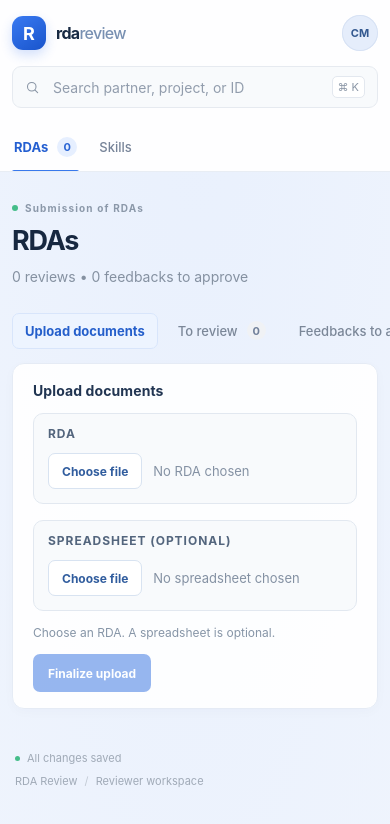
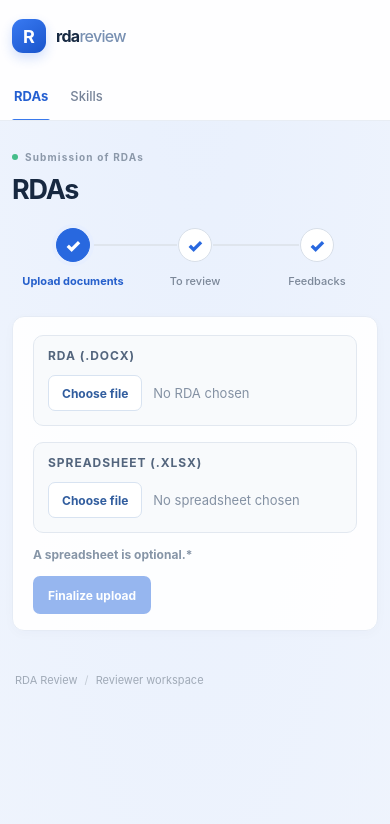
Before and after one commit to lucasvieira-ia/frontend_rda_poc, an Angular app: page / in a window 390 px wide. Shown: the top 824 px of the page. Built offline with nearby package versions, Linux system fonts and the light colour scheme.

Commit message:
Fixing issues

```diff
--- a/package.json
+++ b/package.json
@@ -21,6 +21,7 @@
     "@angular/router": "^22.2.0",
     "@angular/ssr": "^22.2.2",
     "express": "^5.1.0",
+    "jszip": "^3.10.2",
     "mammoth": "^1.13.0",
     "rxjs": "~7.8.0",
     "tslib": "^2.3.0"
--- a/src/app/app.html
+++ b/src/app/app.html
@@ -5,26 +5,6 @@
         <span class="brand-mark">R</span>
         <span class="brand-name">rda<span>review</span></span>
       </a>
-
-      <label class="search-box">
-        <svg viewBox="0 0 24 24" aria-hidden="true">
-          <circle cx="10.8" cy="10.8" r="6.8"></circle>
-          <path d="m16 16 4.2 4.2"></path>
-        </svg>
-        <input
-          type="search"
-          placeholder="Search partner, project, or ID"
-          aria-label="Search partner, project, or ID"
-          (input)="onSearch($event)"
-        />
-        <kbd>⌘ K</kbd>
-      </label>
-
-      <div class="user-controls">
-        <button class="avatar" type="button" aria-label="Account menu for Camila Martins">
-          CM
-        </button>
-      </div>
     </div>
 
     <nav class="primary-nav" aria-label="Primary navigation" role="tablist">
@@ -36,7 +16,7 @@
         [attr.aria-selected]="activePage() === 'queue'"
         (click)="selectPage('queue')"
       >
-        RDAs <span class="nav-badge">{{ totalQueueCount() }}</span>
+        RDAs
       </button>
       <button
         class="primary-tab"
@@ -57,44 +37,45 @@
       <div>
         <div class="eyebrow"><span class="eyebrow-dot"></span> Submission of RDAs </div>
         <h1>RDAs</h1>
-        <p class="summary">{{ queueSummary() }}</p>
       </div>
     </div>
 
-    <nav class="queue-tabs" aria-label="Queue sections" role="tablist">
+    <nav class="workflow-stepper" aria-label="RDA workflow">
+      <ol class="workflow-step-list">
         @for (filter of queueFilters(); track filter.key) {
+          <li class="workflow-step" [class.completed]="isStepCompleted(filter.key)">
             <button
-          class="queue-tab"
+              class="workflow-step-button"
               type="button"
-          role="tab"
-          [id]="'queue-tab-' + filter.key"
+              [id]="'workflow-step-' + filter.key"
               [class.active]="selectedQueue() === filter.key"
-          [attr.aria-selected]="selectedQueue() === filter.key"
+              [attr.aria-current]="selectedQueue() === filter.key ? 'step' : null"
               [attr.aria-controls]="filter.key === 'upload' ? 'upload-panel' : 'queue-panel'"
               (click)="selectQueue(filter.key)"
             >
-          {{ filter.label }}
-          @if (filter.count !== undefined) {
-            <span class="count-badge">{{ filter.count }}</span>
+              <span class="workflow-step-indicator" aria-hidden="true">✓</span>
+              <span class="workflow-step-caption">
+                <span class="workflow-step-label">{{ filter.label }}</span>
+              </span>
+            </button>
+          </li>
         }
-        </button>
-      }
+      </ol>
     </nav>
 
     @if (selectedQueue() === 'upload') {
     <section
       id="upload-panel"
       class="upload-section"
-      role="tabpanel"
-      aria-labelledby="queue-tab-upload"
+      aria-labelledby="workflow-step-upload"
     >
-      <div class="upload-header">
+      <!-- <div class="upload-header">
         <h2>Upload documents</h2>
-      </div>
+      </div> -->
 
       <div class="upload-grid">
         <label class="upload-field">
-          <span class="upload-field-label">RDA</span>
+          <span class="upload-field-label">RDA (.DOCX)</span>
           <span class="file-picker">
             <input
               class="file-picker-input"
@@ -111,7 +92,7 @@
         </label>
 
         <label class="upload-field">
-          <span class="upload-field-label">Spreadsheet (optional)</span>
+          <span class="upload-field-label">Spreadsheet (.XLSX)</span>
           <span class="file-picker">
             <input
               class="file-picker-input"
@@ -128,7 +109,7 @@
         </label>
       </div>
       <div class="upload-actions">
-        <span>Choose an RDA. A spreadsheet is optional.</span>
+        <span><b>A spreadsheet is optional.*</b></span>
         <button
           class="finalize-upload"
           type="button"
@@ -143,12 +124,71 @@
     <section
       id="queue-panel"
       class="queue-list"
-      role="tabpanel"
-      [attr.aria-labelledby]="'queue-tab-' + selectedQueue()"
-      aria-label="Reviews to complete"
+      [attr.aria-labelledby]="'workflow-step-' + selectedQueue()"
     >
       @for (item of visibleItems(); track item.id) {
-        <article class="review-card">
+        <article class="review-card" [class.review-card-feedback]="item.reviewStarted">
+          @if (item.reviewStarted) {
+            <section class="document-preview" aria-label="Backend-generated RDA preview">
+              @if (item.generatedRdaUrl) {
+                <div class="generated-rda-heading">
+                  <h2>RDA with Comments</h2>
+                  <a
+                    class="generated-rda-download"
+                    [href]="item.generatedRdaUrl"
+                    download="Mock_RDA.docx"
+                  >
+                    Download generated RDA
+                  </a>
+                </div>
+              }
+              @if (item.preparingPreview) {
+                <p>Preparing the generated RDA preview...</p>
+              } @else if (item.previewError; as previewError) {
+                <p class="preview-error" role="alert">{{ previewError }}</p>
+              } @else if (item.docxPreviewHtml) {
+                @if (item.commentError; as commentError) {
+                  <p class="preview-error" role="alert">{{ commentError }}</p>
+                }
+                <div class="docx-preview-viewport">
+                  <div class="docx-preview" [innerHTML]="item.docxPreviewHtml"></div>
+                </div>
+                <section class="document-comments" aria-label="RDA comments">
+                  <h3>Comments ({{ item.comments?.length ?? 0 }})</h3>
+                  @if (item.comments?.length) {
+                    <ol class="document-comment-list">
+                      @for (comment of item.comments; track comment.id) {
+                        <li class="document-comment">
+                          <div class="document-comment-heading">
+                            <span
+                              class="document-comment-severity"
+                              [class.document-comment-severity-error]="comment.severity === 'error'"
+                              [class.document-comment-severity-warning]="comment.severity === 'warning'"
+                            >
+                              {{
+                                comment.severity === 'error'
+                                  ? 'Error'
+                                  : comment.severity === 'warning'
+                                    ? 'Warning'
+                                    : 'Comment'
+                              }}
+                            </span>
+                            <span class="document-comment-author">{{ comment.author }}</span>
+                          </div>
+                          @if (comment.quote) {
+                            <blockquote>{{ comment.quote }}</blockquote>
+                          }
+                          <p>{{ comment.text }}</p>
+                        </li>
+                      }
+                    </ol>
+                  } @else {
+                    <p>No comments were found in this document.</p>
+                  }
+                </section>
+              }
+            </section>
+          } @else {
             <div class="project-column">
             <div class="organization-line">
               <span class="organization-avatar">{{ item.organizationInitials }}</span>
@@ -254,20 +294,6 @@
               </svg>
             </button>
             </div>
-
-          @if (item.reviewStarted) {
-            <section class="document-preview" aria-label="RDA document preview">
-              @if (item.preparingPreview) {
-                <p>Preparing the RDA preview...</p>
-              } @else if (item.previewError; as previewError) {
-                <p class="preview-error" role="alert">{{ previewError }}</p>
-              } @else if (item.docxPreviewHtml) {
-                <h3>RDA preview</h3>
-                <div class="docx-preview-viewport">
-                  <div class="docx-preview" [innerHTML]="item.docxPreviewHtml"></div>
-                </div>
-              }
-            </section>
           }
         </article>
       } @empty {
@@ -286,7 +312,6 @@
     }
 
     <footer class="page-footer">
-      <span class="footer-status"><span></span> All changes saved</span>
       <span>RDA Review <span class="footer-separator">/</span> Reviewer workspace</span>
     </footer>
     } @else {
--- a/src/app/app.scss
+++ b/src/app/app.scss
@@ -46,7 +46,6 @@ button {
   height: 82px;
   display: flex;
   align-items: center;
-  gap: 28px;
 }
 
 .brand {
@@ -82,27 +81,6 @@ button {
   font-weight: 500;
 }
 
-.search-box {
-  display: flex;
-  align-items: center;
-  gap: 11px;
-  width: min(600px, 52vw);
-  flex: 0 1 600px;
-  height: 42px;
-  padding: 0 12px;
-  border: 1px solid #e6eaf0;
-  border-radius: 9px;
-  background: #f8fafc;
-  color: #8995a5;
-  transition: border-color 160ms ease, box-shadow 160ms ease;
-}
-
-.search-box:focus-within {
-  border-color: #9bbcf8;
-  box-shadow: 0 0 0 3px rgba(37, 99, 235, 0.09);
-}
-
-.search-box svg,
 .file-icon svg,
 .clock-icon svg,
 .start-review svg,
@@ -114,51 +92,6 @@ button {
   stroke-linecap: round;
   stroke-linejoin: round;
   stroke-width: 1.7;
-}
-
-.search-box input {
-  width: 100%;
-  min-width: 0;
-  border: 0;
-  outline: 0;
-  background: transparent;
-  color: var(--ink);
-  font-size: 14px;
-}
-
-.search-box input::placeholder {
-  color: #929dad;
-}
-
-.search-box kbd {
-  flex: 0 0 auto;
-  padding: 3px 5px;
-  border: 1px solid #e3e8ef;
-  border-radius: 5px;
-  background: #fff;
-  color: #8995a5;
-  font-family: inherit;
-  font-size: 11px;
-}
-
-.user-controls {
-  display: flex;
-  align-items: center;
-  gap: 22px;
-  margin-left: auto;
-  flex: 0 0 auto;
-}
-
-.avatar {
-  width: 36px;
-  height: 36px;
-  border: 0;
-  border-radius: 50%;
-  background: #e5edfb;
-  color: #345990;
-  font-size: 11px;
-  font-weight: 750;
-  box-shadow: inset 0 0 0 1px #d7e2f4;
 }
 
 .primary-nav {
@@ -445,43 +378,108 @@ h1 {
   opacity: 0.48;
 }
 
-.queue-tabs {
-  display: flex;
-  align-items: center;
-  gap: 7px;
-  min-height: 52px;
-  padding: 0 0 13px;
-  overflow-x: auto;
+.workflow-stepper {
+  margin-bottom: 24px;
+  padding: 0 12px;
 }
 
-.queue-tab {
-  display: inline-flex;
+.workflow-step-list {
+  display: flex;
+  margin: 0;
+  padding: 0;
+  list-style: none;
+}
+
+.workflow-step {
+  position: relative;
+  flex: 1;
+  min-width: 0;
+}
+
+.workflow-step:not(:last-child)::after {
+  position: absolute;
+  top: 16px;
+  left: calc(50% + 18px);
+  width: calc(100% - 36px);
+  height: 2px;
+  background: #dfe5ed;
+  content: "";
+}
+
+.workflow-step.completed:not(:last-child)::after {
+  background: #2868df;
+}
+
+.workflow-step-button {
+  position: relative;
+  z-index: 1;
+  display: flex;
+  width: 100%;
   align-items: center;
-  gap: 9px;
-  min-height: 36px;
-  padding: 0 12px;
-  border: 1px solid transparent;
-  border-radius: 7px;
+  flex-direction: column;
+  gap: 8px;
+  padding: 0;
+  border: 0;
   background: transparent;
   color: #7b8798;
+  cursor: pointer;
+  text-align: center;
+}
+
+.workflow-step-indicator {
+  display: grid;
+  width: 34px;
+  height: 34px;
+  place-items: center;
+  border: 1px solid #d7dee8;
+  border-radius: 50%;
+  background: #fff;
+  color: #2868df;
+  font-size: 18px;
+  font-weight: 900;
+  transition: border-color 140ms ease, background 140ms ease, color 140ms ease;
+}
+
+.workflow-step-caption {
+  display: flex;
+  min-height: 22px;
+  align-items: center;
+  justify-content: center;
+  gap: 8px;
+}
+
+.workflow-step-label {
   font-size: 13px;
   font-weight: 550;
-  white-space: nowrap;
 }
 
-.queue-tab:hover {
-  background: #f0f4f9;
+.workflow-step-button:hover .workflow-step-label {
   color: #394a62;
 }
 
-.queue-tab.active {
-  border-color: #d8e5fb;
-  background: #edf4ff;
+.workflow-step-button.active {
+  color: #255fcb;
+}
+
+.workflow-step-button.active .workflow-step-indicator {
+  border-color: #2868df;
+  background: #2868df;
+  color: #fff;
+  box-shadow: 0 0 0 4px #e7efff;
+}
+
+.workflow-step.completed .workflow-step-indicator {
+  border-color: #2868df;
+  background: #2868df;
+  color: #fff;
+}
+
+.workflow-step-button.active .workflow-step-label {
   color: #255fcb;
   font-weight: 700;
 }
 
-.queue-tab.active .count-badge {
+.workflow-step-button.active .count-badge {
   background: #dceaff;
   color: #255fcb;
 }
@@ -510,6 +508,11 @@ h1 {
   background: rgba(255, 255, 255, 0.95);
   box-shadow: 0 3px 12px rgba(29, 48, 76, 0.025);
   transition: border-color 160ms ease, box-shadow 160ms ease, transform 160ms ease;
+}
+
+.review-card-feedback {
+  grid-template-columns: minmax(0, 1fr);
+  align-items: start;
 }
 
 .review-card:hover {
@@ -606,6 +609,30 @@ h1 {
   font-weight: 700;
 }
 
+.generated-rda-heading {
+  display: flex;
+  align-items: center;
+  justify-content: space-between;
+  gap: 16px;
+}
+
+.generated-rda-heading h2 {
+  color: #243650;
+  font-size: 16px;
+  font-weight: 700;
+}
+
+.generated-rda-download {
+  color: #2868df;
+  font-size: 12px;
+  font-weight: 600;
+  text-decoration: none;
+}
+
+.generated-rda-download:hover {
+  text-decoration: underline;
+}
+
 .docx-preview-viewport {
   max-height: 72vh;
   overflow: auto;
@@ -618,10 +645,9 @@ h1 {
 
 .docx-preview {
   box-sizing: border-box;
-  width: min(8.5in, 100%);
-  min-height: 11in;
+  width: min(8in, 100%);
   margin: 0 auto;
-  padding: clamp(24px, 8%, 1in);
+  padding: clamp(20px, 6%, 0.65in);
   border: 1px solid #dce4ee;
   box-shadow: 0 2px 8px rgba(29, 48, 76, 0.12);
   background: #fff;
@@ -635,6 +661,74 @@ h1 {
 
 .docx-preview img {
   max-width: 100%;
+}
+
+.document-comments {
+  margin-top: 22px;
+}
+
+.document-comments h3 {
+  margin-bottom: 12px;
+  color: #243650;
+  font-size: 14px;
+  font-weight: 700;
+}
+
+.document-comment-list {
+  display: grid;
+  margin: 0;
+  padding: 0;
+  gap: 10px;
+  list-style: none;
+}
+
+.document-comment {
+  padding: 12px 14px;
+  border: 1px solid #e3e8ef;
+  border-radius: 6px;
+  background: #fff;
+}
+
+.document-comment-heading {
+  display: flex;
+  align-items: center;
+  justify-content: space-between;
+  gap: 10px;
+}
+
+.document-comment-severity {
+  color: #526174;
+  font-size: 11px;
+  font-weight: 700;
+}
+
+.document-comment-severity-error {
+  color: #b42318;
+}
+
+.document-comment-severity-warning {
+  color: #8a5b00;
+}
+
+.document-comment-author {
+  color: #65758b;
+  font-size: 12px;
+}
+
+.document-comment blockquote {
+  margin: 10px 0 6px;
+  padding-left: 10px;
+  border-left: 2px solid #cbd5e1;
+  color: #65758b;
+  font-size: 12px;
+}
+
+.document-comment p,
+.document-comments > p {
+  margin-top: 6px;
+  color: #243650;
+  font-size: 13px;
+  line-height: 1.5;
 }
 
 @media print {
@@ -652,6 +746,14 @@ h1 {
     padding: 0;
     border: 0;
     box-shadow: none;
+  }
+
+}
+
+@media (min-width: 1100px) {
+  .docx-preview-viewport {
+    padding-right: clamp(130px, 12vw, 170px);
+    padding-left: clamp(130px, 12vw, 170px);
   }
 }
 
@@ -970,18 +1072,6 @@ h1 {
     width: min(100% - 40px, 760px);
   }
 
-  .header-main {
-    gap: 24px;
-  }
-
-  .search-box {
-    width: min(600px, 52vw);
-  }
-
-  .user-controls {
-    gap: 12px;
-  }
-
   .review-card {
     grid-template-columns: minmax(210px, 0.9fr) minmax(260px, 1.1fr) 145px;
     gap: 17px;
@@ -1005,20 +1095,7 @@ h1 {
   }
 
   .header-main {
-    height: auto;
-    min-height: 72px;
-    flex-wrap: wrap;
-    gap: 15px;
-    padding: 15px 0;
-  }
-
-  .search-box {
-    order: 3;
-    width: 100%;
-  }
-
-  .user-controls {
-    gap: 12px;
+    height: 72px;
   }
 
   .primary-nav {
@@ -1116,16 +1193,20 @@ h1 {
     font-size: 16px;
   }
 
-  .user-controls {
-    gap: 9px;
-  }
-
   .primary-nav {
     gap: 18px;
   }
 
-  .queue-tabs {
-    margin-right: -12px;
+  .workflow-stepper {
+    padding-inline: 0;
+  }
+
+  .workflow-step-label {
+    font-size: 11px;
+  }
+
+  .workflow-step-caption {
+    gap: 5px;
   }
 
   .review-card {
--- a/src/app/app.ts
+++ b/src/app/app.ts
@@ -1,5 +1,8 @@
-import { Component, computed, OnDestroy, signal } from '@angular/core';
+import { HttpClient, HttpErrorResponse } from '@angular/common/http';
+import { Component, computed, inject, OnDestroy, signal } from '@angular/core';
 import * as mammoth from 'mammoth';
+import { firstValueFrom } from 'rxjs';
+import { DocxComment, extractDocxComments } from './docx-comments';
 
 type QueueCategory = 'review' | 'feedback';
 type QueueTab = 'upload' | QueueCategory;
@@ -8,7 +11,6 @@ type PrimaryPage = 'queue' | 'skills';
 interface QueueFilter {
   key: QueueTab;
   label: string;
-  count?: number;
 }
 
 interface ReviewMetric {
@@ -40,7 +42,10 @@ interface ReviewItem {
   reviewStarted?: boolean;
   preparingPreview?: boolean;
   docxPreviewHtml?: string;
+  generatedRdaUrl?: string;
+  comments?: DocxComment[];
   previewError?: string;
+  commentError?: string;
 }
 
 @Component({
@@ -49,9 +54,9 @@ interface ReviewItem {
   templateUrl: './app.html',
 })
 export class App implements OnDestroy {
+  private readonly http = inject(HttpClient);
   protected readonly activePage = signal<PrimaryPage>('queue');
   protected readonly selectedQueue = signal<QueueTab>('upload');
-  protected readonly searchTerm = signal('');
   protected readonly selectedFiles = signal<Record<1 | 2, File | null>>({
     1: null,
     2: null,
@@ -78,57 +83,32 @@ export class App implements OnDestroy {
   );
 
   protected readonly queueFilters = computed<QueueFilter[]>(() => {
-    const counts = this.queueCounts();
-
     return [
       { key: 'upload', label: 'Upload documents' },
-      { key: 'review', label: 'To review', count: counts.review },
-      { key: 'feedback', label: 'Feedbacks to approve', count: counts.feedback },
+      { key: 'review', label: 'To review' },
+      { key: 'feedback', label: 'Feedbacks' },
     ];
   });
 
-  protected readonly queueSummary = computed(() => {
-    const counts = this.queueCounts();
-    const summary = [
-      `${counts.review} ${counts.review === 1 ? 'review' : 'reviews'}`,
-      `${counts.feedback} ${counts.feedback === 1 ? 'feedback to approve' : 'feedbacks to approve'}`,
-    ];
-
-    return summary.join(' • ');
-  });
-
   protected readonly visibleItems = computed(() => {
-    const query = this.searchTerm().trim().toLocaleLowerCase();
     const selectedQueue = this.selectedQueue();
 
-    return this.reviewItems().filter((item) => {
-      const matchesQueue = selectedQueue !== 'upload' && item.category === selectedQueue;
-      const searchableText = [
-        item.organization,
-        item.project,
-        item.id,
-        item.file,
-        ...(item.attachments?.map((attachment) => attachment.name) ?? []),
-      ]
-        .join(' ')
-        .toLocaleLowerCase();
-
-      return matchesQueue && (!query || searchableText.includes(query));
-    });
+    return this.reviewItems().filter(
+      (item) => selectedQueue !== 'upload' && item.category === selectedQueue,
+    );
   });
 
   protected selectQueue(queue: QueueTab): void {
     this.selectedQueue.set(queue);
   }
 
+  protected isStepCompleted(step: QueueTab): boolean {
+    const stepOrder: QueueTab[] = ['upload', 'review', 'feedback'];
+    return stepOrder.indexOf(step) < stepOrder.indexOf(this.selectedQueue());
+  }
+
   protected selectPage(page: PrimaryPage): void {
     this.activePage.set(page);
-  }
-
-  protected onSearch(event: Event): void {
-    if (event.target instanceof HTMLInputElement) {
-      this.searchTerm.set(event.target.value);
-    }
   }
 
   protected onFileSelected(event: Event, fileSlot: 1 | 2): void {
@@ -182,15 +162,48 @@ export class App implements OnDestroy {
     this.selectedQueue.set('feedback');
 
     try {
+      const formData = new FormData();
+      formData.append('file_1', rda.file, rda.name);
+      const spreadsheet = item.attachments?.find(
+        (attachment) => attachment.role === 'Spreadsheet',
+      );
+      if (spreadsheet) {
+        formData.append('file_2', spreadsheet.file, spreadsheet.name);
+      }
+
+      const mockRda = await firstValueFrom(
+        this.http.post('http://localhost:8000/api/reviews/ingest', formData, {
+          responseType: 'blob',
+        }),
+      );
+      const generatedRdaUrl = URL.createObjectURL(mockRda);
+      this.uploadObjectUrls.push(generatedRdaUrl);
+      this.updateReview(itemId, { generatedRdaUrl });
       const result = await mammoth.convertToHtml({
-        arrayBuffer: await rda.file.arrayBuffer(),
+        arrayBuffer: await mockRda.arrayBuffer(),
       });
       if (!result.value.trim()) {
         throw new Error('The document contains no previewable text.');
       }
-      this.updateReview(itemId, { docxPreviewHtml: result.value });
+      let comments: DocxComment[] = [];
+      let commentError: string | undefined;
+      try {
+        comments = await extractDocxComments(mockRda);
+      } catch (error: unknown) {
+        const reason = error instanceof Error ? ` ${error.message}` : '';
+        commentError = `Could not display DOCX comments.${reason}`;
+      }
+      this.updateReview(itemId, {
+        docxPreviewHtml: result.value,
+        comments,
+        commentError,
+      });
     } catch (error: unknown) {
-      const reason = error instanceof Error ? ` ${error.message}` : '';
+      const reason = error instanceof HttpErrorResponse
+        ? ` Request failed (${error.status}): ${error.message}`
+        : error instanceof Error
+          ? ` ${error.message}`
+          : ' An unknown error occurred.';
       this.updateReview(itemId, {
         previewError: `Could not display the DOCX preview.${reason}`,
       });
--- /dev/null
+++ b/src/app/docx-comments.ts
@@ -0,0 +1,114 @@
+import JSZip from 'jszip';
+
+const WORD_NAMESPACE = 'http://schemas.openxmlformats.org/wordprocessingml/2006/main';
+
+export interface DocxComment {
+  id: string;
+  author: string;
+  text: string;
+  quote: string;
+  severity: 'error' | 'warning' | 'comment';
+}
+
+export async function extractDocxComments(docx: Blob): Promise<DocxComment[]> {
+  const archive = await JSZip.loadAsync(docx);
+  const commentsFile = archive.file('word/comments.xml');
+  const documentFile = archive.file('word/document.xml');
+
+  if (!commentsFile || !documentFile) {
+    return [];
+  }
+
+  const [commentsXml, documentXml] = await Promise.all([
+    commentsFile.async('text'),
+    documentFile.async('text'),
+  ]);
+  const comments = parseXml(commentsXml);
+  const sourceDocument = parseXml(documentXml);
+  const quotes = readCommentQuotes(sourceDocument);
+
+  return Array.from(comments.getElementsByTagNameNS(WORD_NAMESPACE, 'comment'))
+    .map((comment): DocxComment => {
+      const id = comment.getAttributeNS(WORD_NAMESPACE, 'id') ?? '';
+      const author = comment.getAttributeNS(WORD_NAMESPACE, 'author') || 'Unknown author';
+      const text = Array.from(comment.getElementsByTagNameNS(WORD_NAMESPACE, 'p'))
+        .map((paragraph) => Array.from(paragraph.getElementsByTagNameNS(WORD_NAMESPACE, 't'))
+          .map((textNode) => textNode.textContent ?? '')
+          .join(''))
+        .filter(Boolean)
+        .join('\n')
+        .replace(new RegExp(`\\s*autor:\\s*${escapeRegExp(author)}\\s*$`, 'i'), '')
+        .trim();
+
+      return {
+        id,
+        author,
+        text,
+        quote: quotes.get(id)?.trim() ?? '',
+        severity: /\[ERRO\]/i.test(text)
+          ? 'error'
+          : /\[AVISO\]/i.test(text)
+            ? 'warning'
+            : 'comment',
+      };
+    })
+    .filter((comment) => comment.text);
+}
+
+function readCommentQuotes(document: XMLDocument): Map<string, string> {
+  const quotes = new Map<string, string>();
+  const activeIds = new Set<string>();
+
+  const appendText = (text: string): void => {
+    for (const id of activeIds) {
+      quotes.set(id, `${quotes.get(id) ?? ''}${text}`);
+    }
+  };
+
+  const visit = (node: Node): void => {
+    if (node.nodeType === Node.ELEMENT_NODE) {
+      const element = node as Element;
+      if (element.namespaceURI === WORD_NAMESPACE) {
+        if (element.localName === 'commentRangeStart') {
+          activeIds.add(element.getAttributeNS(WORD_NAMESPACE, 'id') ?? '');
+          return;
+        }
+        if (element.localName === 'commentRangeEnd') {
+          activeIds.delete(element.getAttributeNS(WORD_NAMESPACE, 'id') ?? '');
+          return;
+        }
+        if (element.localName === 't') {
+          appendText(element.textContent ?? '');
+          return;
+        }
+        if (element.localName === 'tab') {
+          appendText('\t');
+          return;
+        }
+        if (element.localName === 'br') {
+          appendText('\n');
+          return;
+        }
+      }
+    }
+
+    for (const child of Array.from(node.childNodes)) {
+      visit(child);
+    }
+  };
+
+  visit(document);
+  return quotes;
+}
+
+function parseXml(source: string): XMLDocument {
+  const document = new DOMParser().parseFromString(source, 'application/xml');
+  if (document.documentElement.localName === 'parsererror') {
+    throw new Error('The DOCX contains invalid comment data.');
+  }
+  return document;
+}
+
+function escapeRegExp(value: string): string {
+  return value.replace(/[.*+?^${}()|[\]\\]/g, '\\$&');
+}
```
Also changed, not shown: 2 other files (tests, documents, lock files or other folders). Lines whose indentation alone changed are shown as unchanged.
